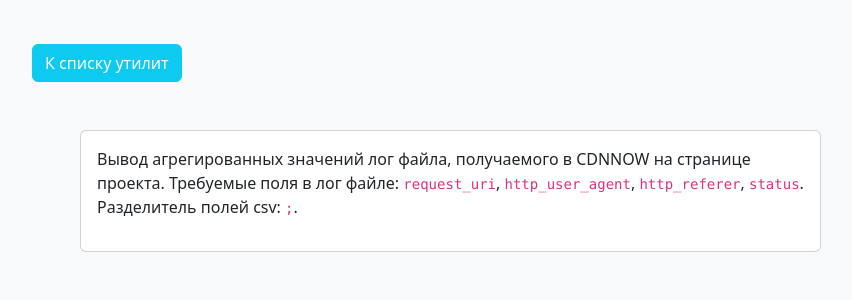
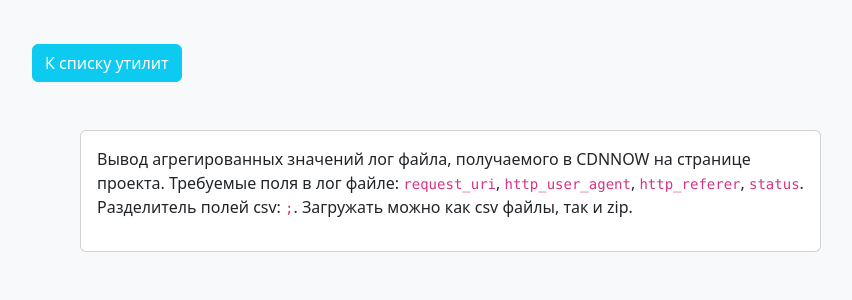
Before and after one commit to Miktima/CDNsite, a Django app: page /log_analize/ in a window 1280 px wide. Shown: the part 233-533 px from the top of the page, without its empty margins (50-902 px from the left). Run offline with Django 4.2, Linux system fonts and the light colour scheme; some libraries are stand-ins or nearby versions.

Commit message:
add description log analyze

```diff
--- a/cdn/log_analize/templates/log_analize/index.html
+++ b/cdn/log_analize/templates/log_analize/index.html
@@ -14,5 +14,5 @@
 {% endblock %}
 {% block description %}
 <p>Вывод агрегированных значений лог файла, получаемого в CDNNOW на странице проекта. Требуемые поля в лог файле: <code>request_uri</code>, <code>http_user_agent</code>,
-<code>http_referer</code>, <code>status</code>. Разделитель полей csv: <code>;</code>.</p>
+<code>http_referer</code>, <code>status</code>. Разделитель полей csv: <code>;</code>. Загружать можно как csv файлы, так и zip.</p>
 {% endblock %}
```
